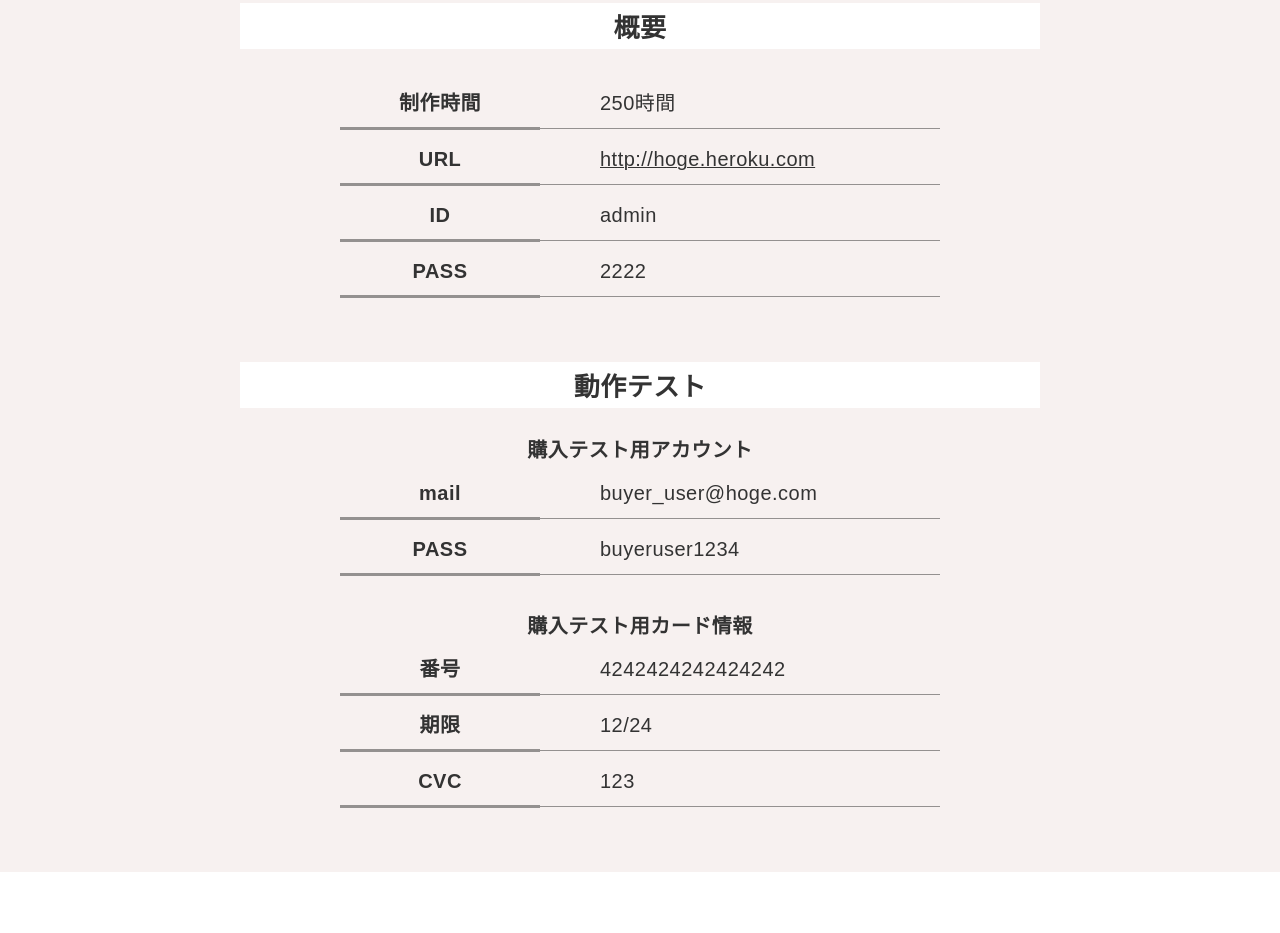
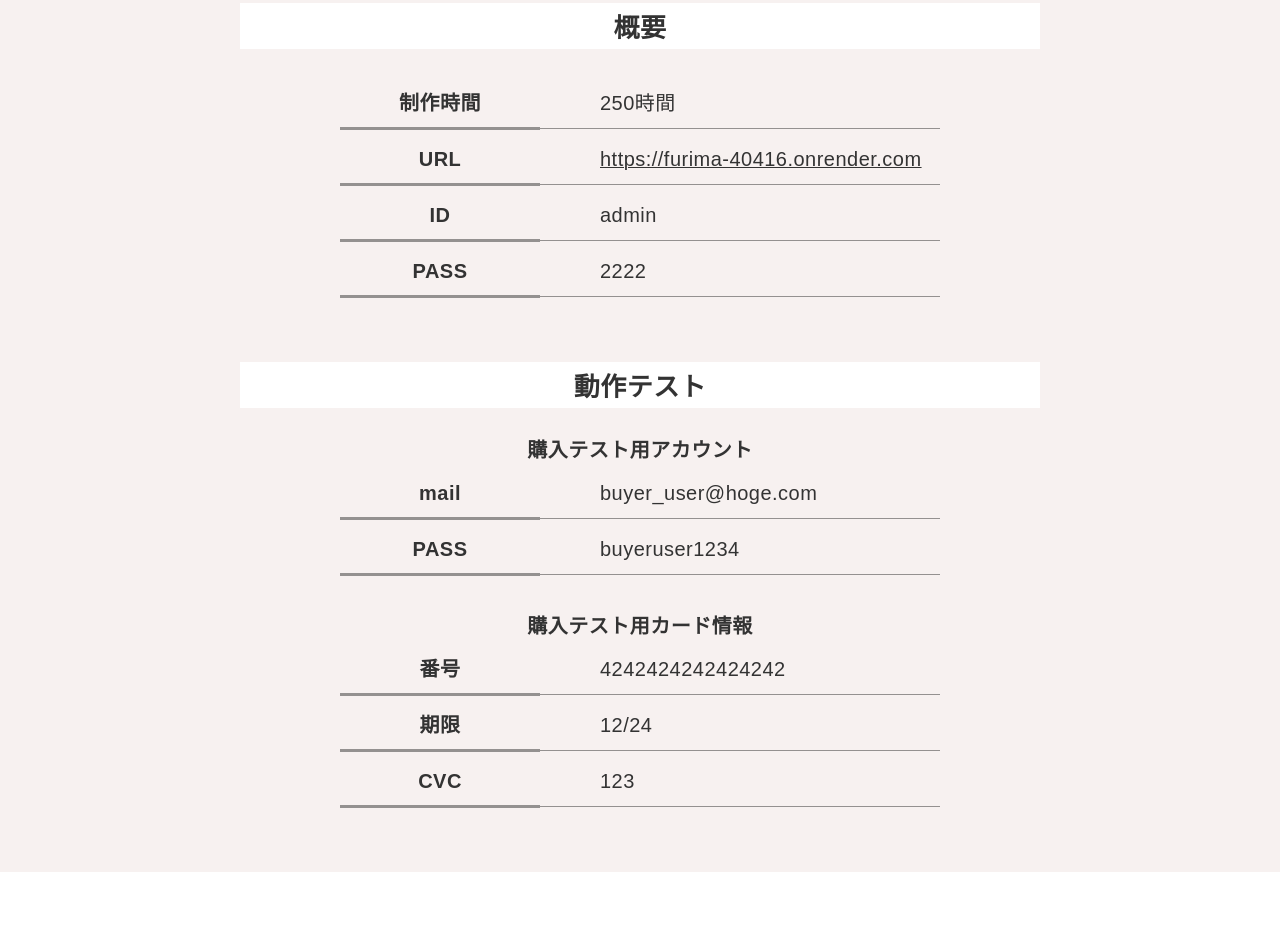
Before and after one commit to saika3110/portfolio-site, a plain HTML site: page works/01.html in a window 1280 px wide. Shown: the part 860-1793 px from the top of the page. Drawn offline with nearby package versions, Linux system fonts and the light colour scheme.

Commit message:
フリマアプリの行き先のリンクを作成

```diff
--- a/works/01.html
+++ b/works/01.html
@@ -63,7 +63,7 @@
                 <tr>
                   <th>URL</th>
                   <!-- 記載番号：6 -->
-                  <td><a href="__URL__" target="_blank">http://hoge.heroku.com</a></td>
+                  <td><a href="https://furima-40416.onrender.com/" target="_blank">https://furima-40416.onrender.com</a></td>
                 </tr>
                 <tr>
                   <th>ID</th>
```
